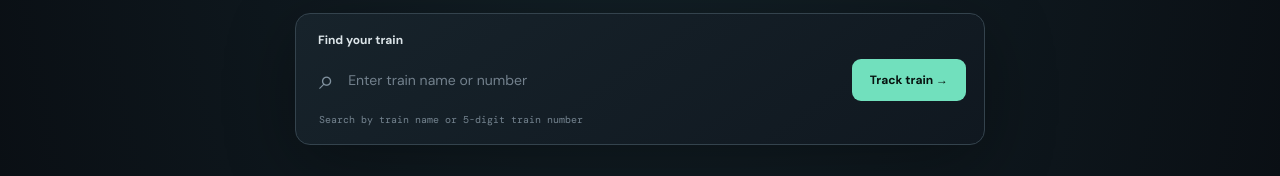
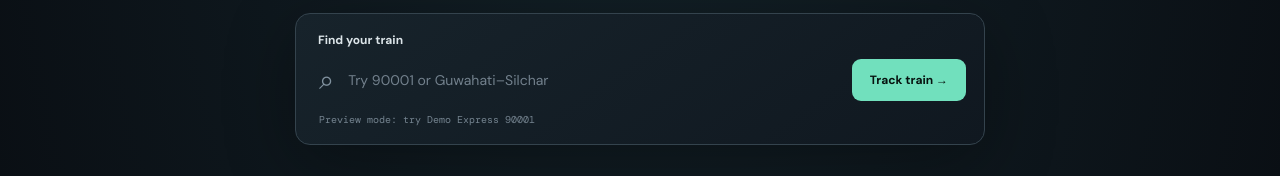
Before and after one commit to digbijoy123/track360, a Next.js app: page / in a window 1280 px wide. Shown: the part 476-652 px from the top of the page. Built offline with nearby package versions, Linux system fonts and the light colour scheme.

Commit message:
Build working demo train search entry

```diff
--- a/src/app/page.tsx
+++ b/src/app/page.tsx
@@ -1,15 +1,25 @@
 "use client";
 
 import { FormEvent, useState } from "react";
+import { useRouter } from "next/navigation";
 
 export default function Home() {
   const [train, setTrain] = useState("");
+  const [message, setMessage] = useState("");
+  const router = useRouter();
 
   function handleSearch(event: FormEvent<HTMLFormElement>) {
     event.preventDefault();
-    const query = train.trim();
-    if (!query) return;
-    window.alert("Train search for \"" + query + "\" will be available when the data API is connected.");
+    const query = train.trim().toLowerCase();
+    if (!query) {
+      setMessage("Enter a train name or number to continue.");
+      return;
+    }
+    if (query === "90001" || query.includes("demo") || query.includes("guwahati") || query.includes("silchar")) {
+      router.push("/train/90001");
+      return;
+    }
+    setMessage("The current preview contains one simulated journey: Demo Express 90001. Live train search is not connected yet.");
   }
 
   return (
@@ -30,10 +40,11 @@ export default function Home() {
           <label htmlFor="train-search">Find your train</label>
           <div className="search-row">
             <span className="search-icon" aria-hidden="true">⌕</span>
-            <input id="train-search" value={train} onChange={(event) => setTrain(event.target.value)} placeholder="Enter train name or number" autoComplete="off" />
+            <input id="train-search" value={train} onChange={(event) => { setTrain(event.target.value); setMessage(""); }} placeholder="Try 90001 or Guwahati–Silchar" autoComplete="off" />
             <button type="submit">Track train <span aria-hidden="true">→</span></button>
           </div>
-          <div className="search-hint">Search by train name or 5-digit train number</div>
+          <div className="search-hint">Preview mode: try Demo Express 90001</div>
+          {message && <p className="search-message" role="status">{message}</p>}
         </form>
 
         <div className="trust-row">
```
